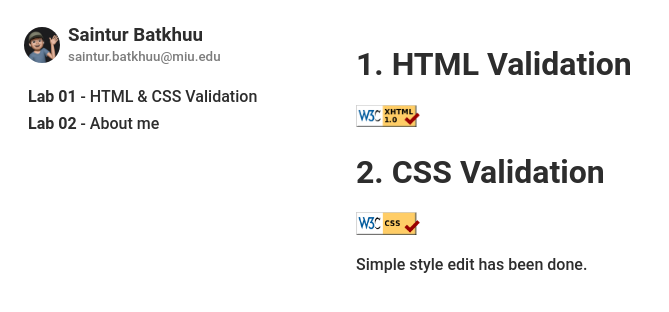
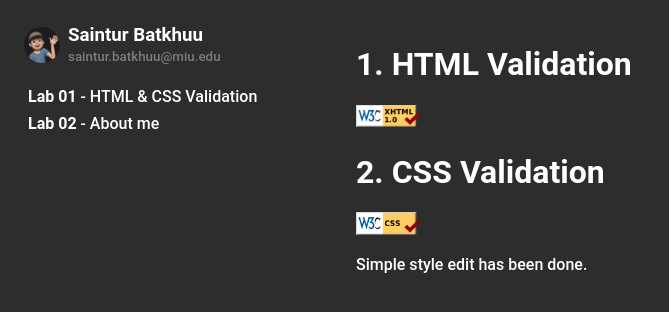
Before and after one commit to sainturb/miu-wap_labs, a plain HTML site: page index.html in a window 1280 px wide. Shown: the whole page, without its empty margins (0-669 px from the left). Drawn offline with Linux system fonts and the dark colour scheme; a web font is replaced by a local one.

Commit message:
dark theme

```diff
--- a/style.css
+++ b/style.css
@@ -43,6 +43,13 @@ html, body {
   font-weight: 500;
   height: 100%;
   width: 100%;
+}
+
+@media (prefers-color-scheme: dark) {
+  html, body {
+    background: #2d2d2d;
+    color: #ffffff;
+  }
 }
 
 small {
```
Also changed, not shown: aboutme.html (+1 -1 lines), about.css (line endings or trailing spaces).
